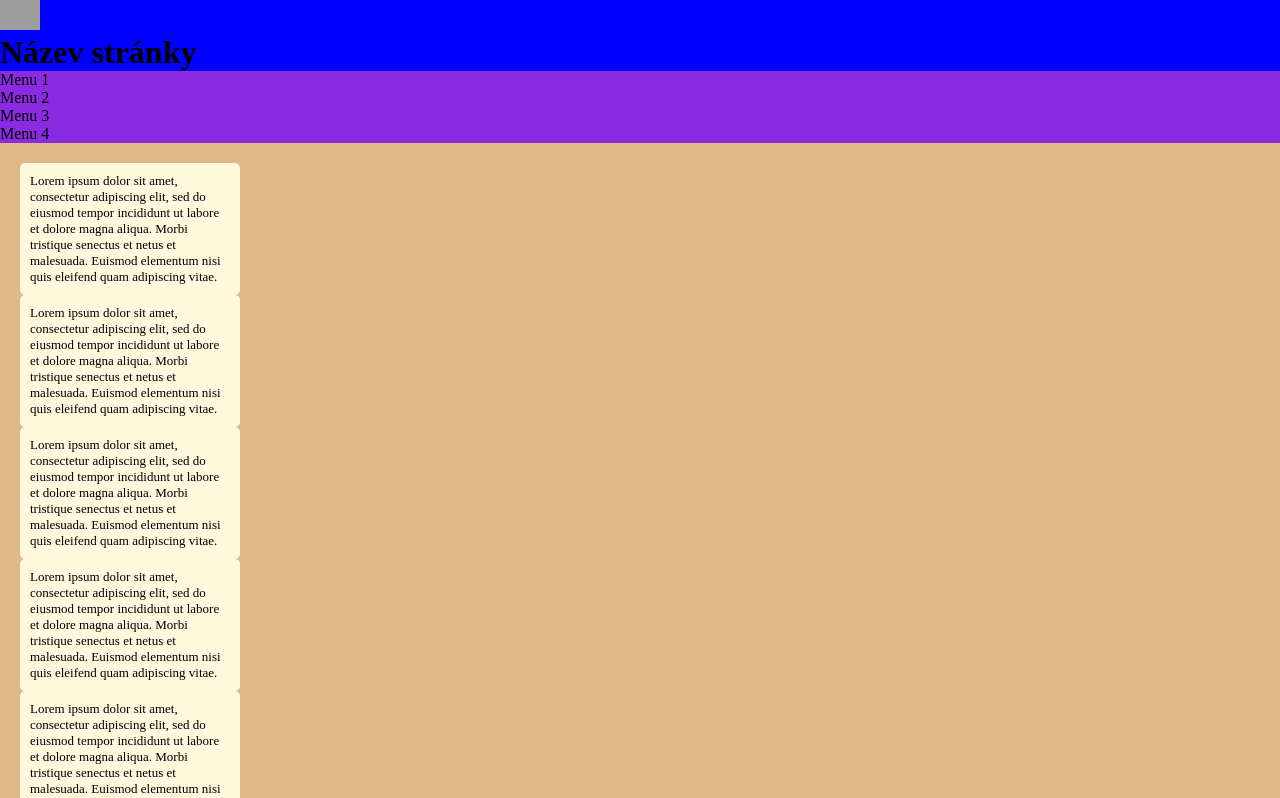
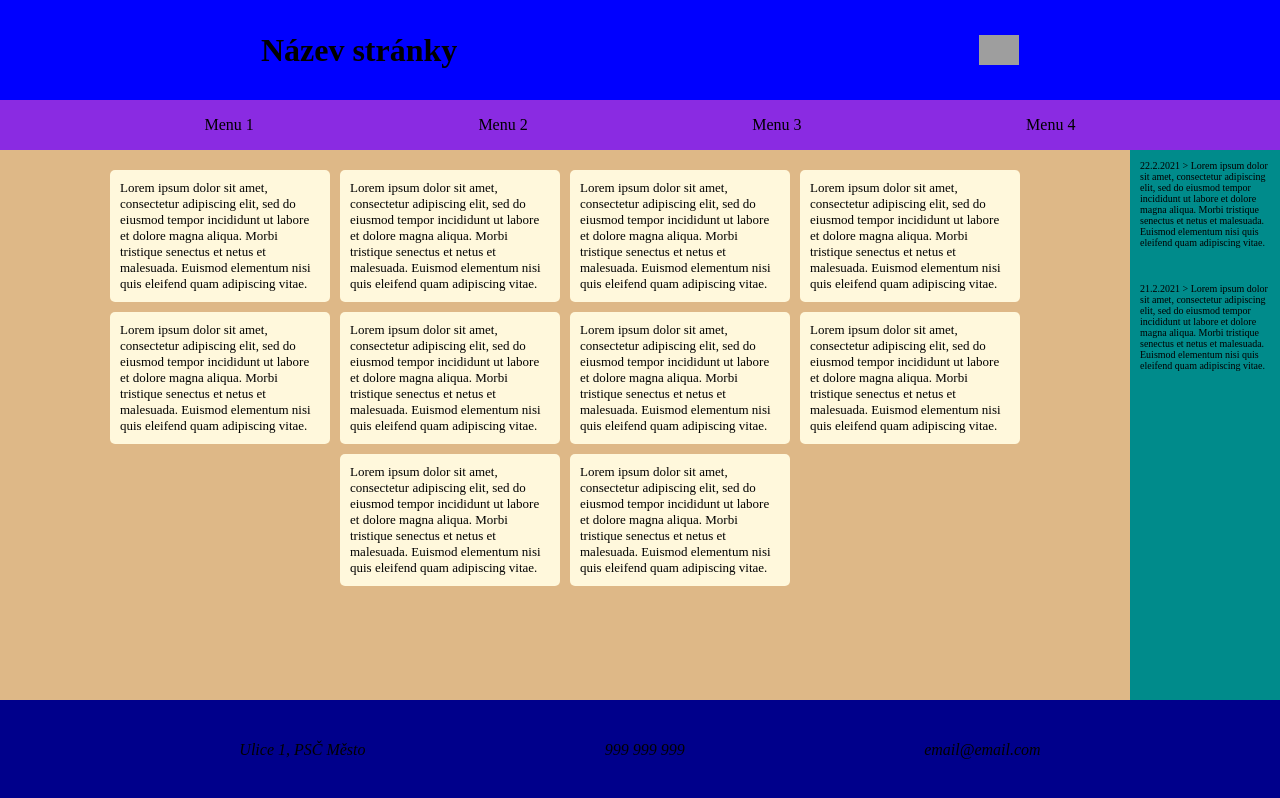
Before and after one commit to codegirl007/talent_program_leto2021, a plain HTML site: page TP_2/css5_flexbox&grid.html in a window 1280 px wide. Shown: the top 798 px of the page. Drawn offline with Linux system fonts and the light colour scheme; grey boxes are pictures that could not be loaded.

Commit message:
Complete css5_flexbox&grid

```diff
--- a/TP_2/css5_flexbox&grid.css
+++ b/TP_2/css5_flexbox&grid.css
@@ -52,4 +52,93 @@ aside>article {
     padding: 10px;
 }
 
-/*---------Váš kód-------------*/
+/*----------------------*/
+
+body {
+    display: grid;
+    grid-template:
+                "header header" 100px
+                "menu menu" 50px
+                "main side" auto
+                "footer footer" 100px / auto 150px;
+    /*
+    grid-template-rows: 100px 50px auto 100px;
+    grid-template-columns: auto 150px;
+    grid-template-areas:
+                    "header header"
+                    "menu menu"
+                    "main side"
+                    "footer footer";
+    */
+}
+
+header {
+    width: 100%;
+    display: flex;
+    align-items: center;
+    justify-content: space-around;
+}
+header>h1 {
+    order: 1;
+}
+
+header>img {
+    order: 2;
+}
+
+ul {
+    width: 100%;
+    height: 100%;
+    display: flex;
+    gap: 20px;
+    justify-content: space-evenly;
+    align-items: center;
+}
+
+main {
+    display: flex;
+    flex-wrap: wrap;
+    place-content: start center;
+    gap: 10px;
+    /*
+    justify-content: center;
+    align-content: center;
+    */
+}
+
+aside {
+    display: flex;
+    flex-direction: column-reverse;
+    gap: 15px;
+    justify-content: flex-end;
+}
+
+footer {
+    display: flex;
+    align-items: center;
+    justify-content: space-evenly;
+}
+
+img #logo {
+    grid-area: logo;
+}
+
+header {
+    grid-area: header;
+}
+
+nav {
+    grid-area: menu;
+}
+
+main {
+    grid-area: main;
+}
+
+aside {
+    grid-area: side;
+}
+
+footer {
+    grid-area: footer;
+}
```
